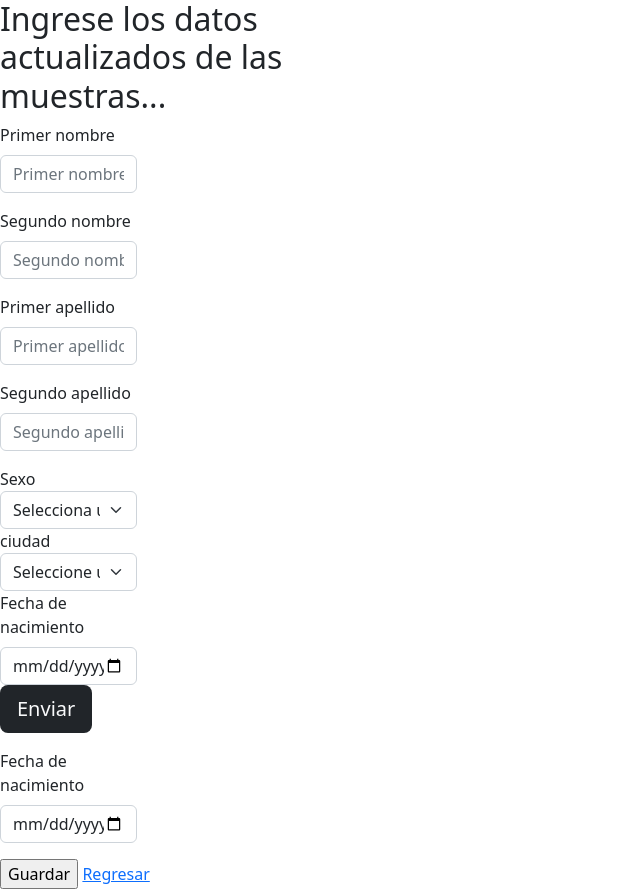
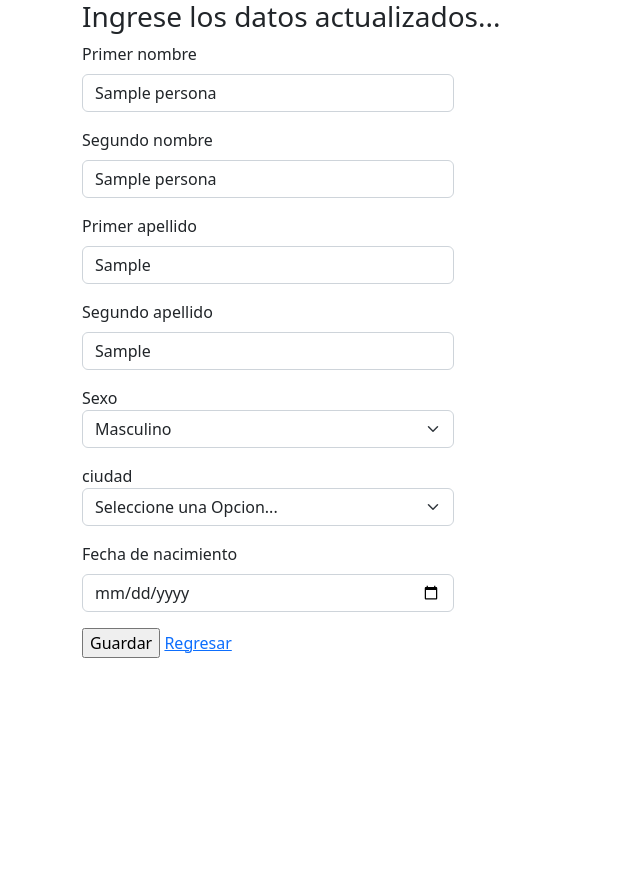
Before and after one commit to santtiagocristancho/crud_personas, a PHP site: page /editar.php?id=1 in a window 1280 px wide. Shown: the whole page, without its empty margins (0-640 px from the left). After the commit the page ends 658 px from the top, so only its background shows below. Run offline with PHP 8.4, Linux system fonts and the light colour scheme; tables that the repository leaves empty hold one stand-in row (values such as "Sample post"); data that the repository does not hold is empty.

Commit message:
actualizacion

```diff
--- a/editar.php
+++ b/editar.php
@@ -1,13 +1,18 @@
 <?php
 include_once('conexion.php');
+
 $id = $_GET['id'];
 
-$query  = "SELECT * FROM personas WHERE id = $id";
-$result = mysqli_query($con, $query);
-$data   = mysqli_fetch_assoc($result);
+$query = "SELECT * FROM personas WHERE id=($id)";
+$result = mysqli_query($con, $query) or die(mysqli_error($con));
 
-//Formatea la fecha cargada desde BD
-$fecha_muestra = date_format(date_create($data['fecha_nacimiento']), 'Y-m-d');
+if ($result) {
+    $personas   = mysqli_fetch_assoc($result);
+}
+
+$query = "SELECT id, nombre AS id_ciudad FROM ciudades";
+$ciudades = mysqli_query($con, $query) or die(mysqli_error($con));
+
 ?>
 
 <!DOCTYPE html>
@@ -17,61 +22,53 @@
     <meta charset="UTF-8">
     <meta http-equiv="X-UA-Compatible" content="IE=edge">
     <meta name="viewport" content="width=device-width, initial-scale=1.0">
-    <link href="https://cdn.jsdelivr.net/npm/bootstrap@5.2.3/dist/css/bootstrap.min.css" rel="stylesheet" integrity="sha384-rbsA2VBKQhggwzxH7pPCaAqO46MgnOM80zW1RWuH61DGLwZJEdK2Kadq2F9CUG65" crossorigin="anonymous">
-
-    <link rel="stylesheet" href="css//style.css">
-    <title>editar Personas</title>
+    <link href="https://cdn.jsdelivr.net/npm/bootstrap@5.2.2/dist/css/bootstrap.min.css" rel="stylesheet" integrity="sha384-Zenh87qX5JnK2Jl0vWa8Ck2rdkQ2Bzep5IDxbcnCeuOxjzrPF/et3URy9Bv1WTRi" crossorigin="anonymous">
+    <script src="https://cdn.jsdelivr.net/npm/bootstrap@5.2.2/dist/js/bootstrap.bundle.min.js" integrity="sha384-OERcA2EqjJCMA+/3y+gxIOqMEjwtxJY7qPCqsdltbNJuaOe923+mo//f6V8Qbsw3" crossorigin="anonymous"></script>
+    <title>Editar personas</title>
 </head>
 
 <body>
-
-    <div class="row">
-        <div class="col-4">
-            <h2>Ingrese los datos actualizados de las muestras... </h2>
-            <form action="guardar.php" method="POST" autocomplete="off">
-                <input type="hidden" name="id" value="<?php echo $data['id']; ?>">
+    <div class="container">
+        <div>
+            <div>
+                <h3>Ingrese los datos actualizados...</h3>
+                <div class="">
+                    <form action="guardar.php" method="post">
+                        <input type="hidden" name="id" value="<?php echo $personas['id']; ?>">
                         <div class="mb-3 col-md-4">
                             <label for="primer_nombre" class="form-label">Primer nombre</label>
-                    <input type="text" class="form-control" id="primer_nombre" name="primer_nombre" placeholder="Primer nombre" required>
+                            <input type="text" class="form-control" id="primer_nombre" name="primer_nombre" placeholder="Primer nombre" value="<?php echo $personas['primer_nombre']; ?>" required>
                         </div>
                         <div class="mb-3 col-md-4">
                             <label for="segundo_nombre" class="form-label">Segundo nombre</label>
-                    <input type="text" class="form-control" id="segundo_nombre" name="segundo_nombre" placeholder="Segundo nombre">
+                            <input type="text" class="form-control" id="segundo_nombre" name="segundo_nombre" placeholder="Segundo nombre" value="<?php echo $personas['segundo_nombre']; ?>">
                         </div>
                         <div class="mb-3 col-md-4">
                             <label for="primer_apellido" class="form-label">Primer apellido</label>
-                    <input type="text" class="form-control" id="primer_apellido" name="primer_apellido" placeholder="Primer apellido" required>
+                            <input type="text" class="form-control" id="primer_apellido" name="primer_apellido" placeholder="Primer apellido" value="<?php echo $personas['primer_apellido']; ?>" required>
                         </div>
                         <div class="mb-3 col-md-4">
                             <label for="segundo_apellido" class="form-label">Segundo apellido</label>
-                    <input type="text" class="form-control" id="segundo_apellido" name="segundo_apellido" placeholder="Segundo apellido">
+                            <input type="text" class="form-control" id="segundo_apellido" name="segundo_apellido" placeholder="Segundo apellido" value="<?php echo $personas['segundo_apellido']; ?>">
                         </div>
                         <div class="mb-3 col-md-4">
                             <label for="sexo">Sexo</label>
                             <select class="form-select" id="id_sexo" name="id_sexo" required>
                                 <option selected>Selecciona una opccion...</option>
-                        <option value="1">Masculino</option>
-                        <option value="2">Femenino</option>
+                                <option value="1" <?= $personas['id_sexo'] == 1 ? 'selected' : '1'; ?>>Masculino</option>
+                                <option value="2" <?= $personas['id_sexo'] == 2 ? 'selected' : '2'; ?>>Femenino</option>
                             </select>
-                    <div class="">
+                        </div>
+
+                        <div class="mb-3 col-md-4">
                             <label for="ciudad">ciudad</label>
-                        <select class="form-select " id="id_ciudad" name="id_ciudad" value="<?php echo $data['id_ciudad']; ?>">required>
+                            <select class="form-select " id="id_ciudad" name="id_ciudad" required>
                                 <option selected>Seleccione una Opcion...</option>
-                            <?php foreach ($ciudades as $nombre) : ?>
-                                <option value="<?= $nombre['id'] ?>"><?= $nombre['nombre'] ?></option>";
+                                <?php foreach ($ciudades as $ciudad) : ?>
+                                    <option value="<?= $ciudad['id'] ?>"><?= $ciudad['id_ciudad']  ?></option>";
                                 <?php endforeach ?>
                             </select>
                         </div>
-
-                    <div class="">
-                        <label for="fecha_nacimiento" class="form-label">Fecha de nacimiento</label>
-                        <input type="date" class="form-control" id="fecha_nacimiento" name="fecha_nacimiento" placeholder="Fecha de nacimiento" required>
-                    </div>
-
-                    <input type="submit" class="btn btn-lg  text-light bg-dark" value="Enviar">
-            </form>
-        </div>
-
 
                         <div class="mb-3 col-md-4">
                             <label for="fecha_nacimiento" class="form-label">Fecha de nacimiento</label>
@@ -83,6 +80,7 @@
                 </div>
             </div>
         </div>
+    </div>
 </body>
 
 </html>
```
Lines whose indentation alone changed are shown as unchanged.
